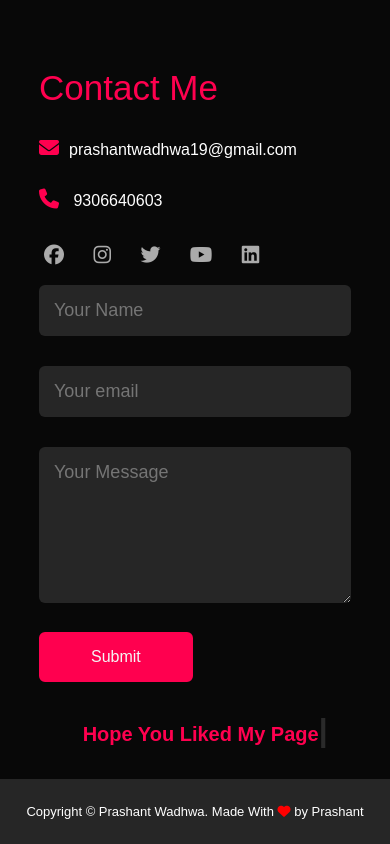
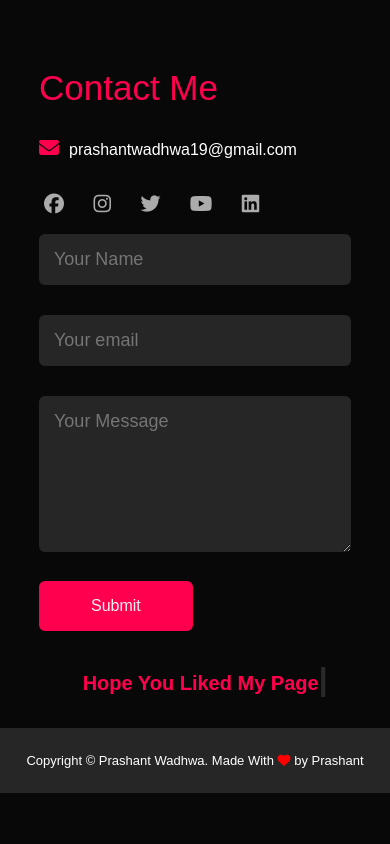
Before and after one commit to prashantwadhwa/prashantwadhwa.github.io, a website: page index.html in a window 390 px wide. Shown: the part 5783-6627 px from the top of the page. After the commit the page ends 6576 px from the top, so only its background shows below. Drawn offline with nearby package versions, Linux system fonts and the light colour scheme; a web font is replaced by a local one.

Commit message:
removed phone no.

```diff
--- a/index.html
+++ b/index.html
@@ -228,7 +228,7 @@
                     <h1 class="subtitle">Contact Me</h1>
 
                     <p> <i class="fa-solid fa-envelope"> </i><span id="text-hover">prashantwadhwa19@gmail.com</span></p>
-                    <p> <i class="fa-solid fa-phone"> </i><span id="text-hover"> 9306640603</span></p>
+                    <!-- <p> <i class="fa-solid fa-phone"> </i><span id="text-hover"> 9306640603</span></p> -->
                     <div class="social-icons">
                         <a href="https://www.facebook.com/profile.php?id=100069326404520" target="_blank"><i
                                 class="fa-brands fa-facebook"></i></a>
```
